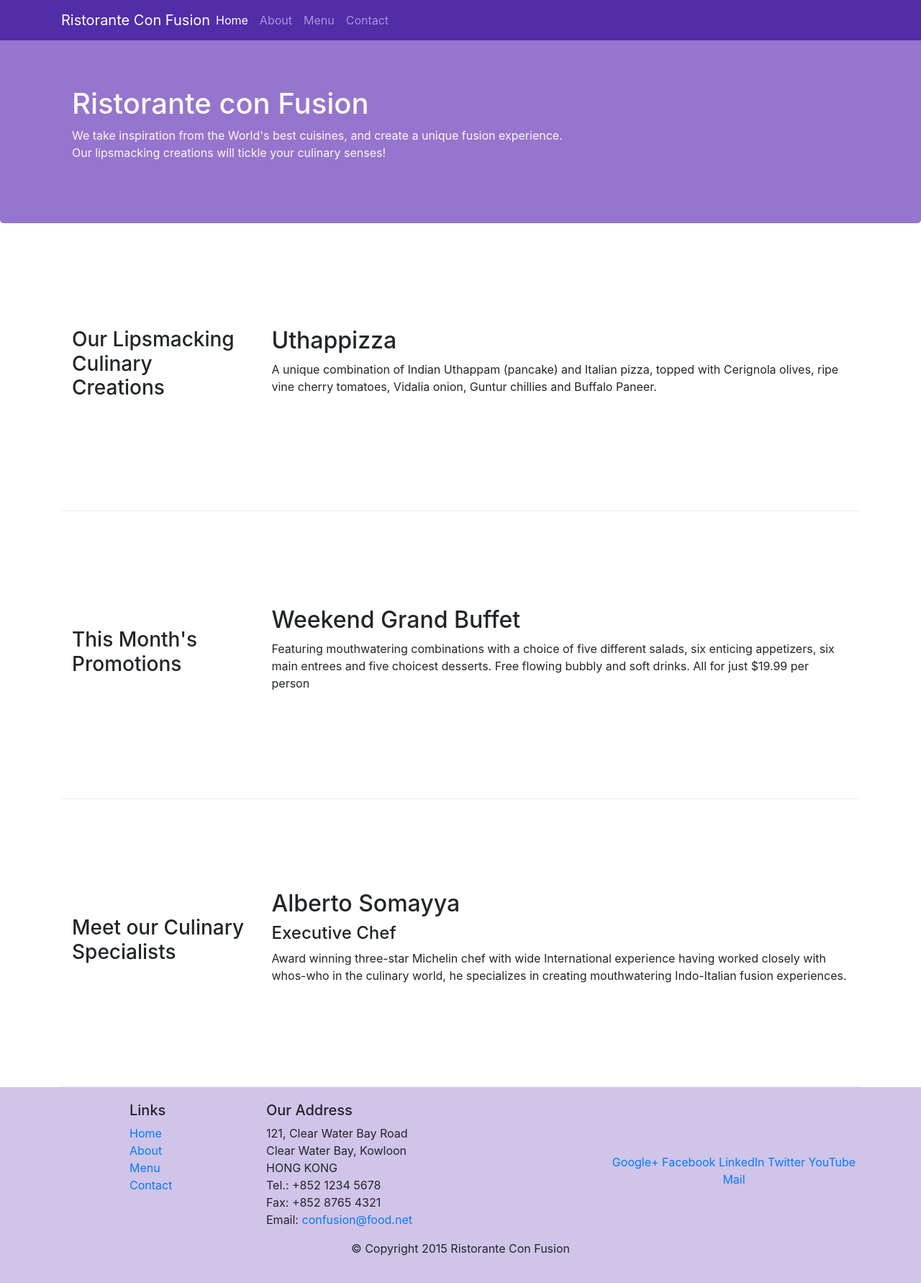
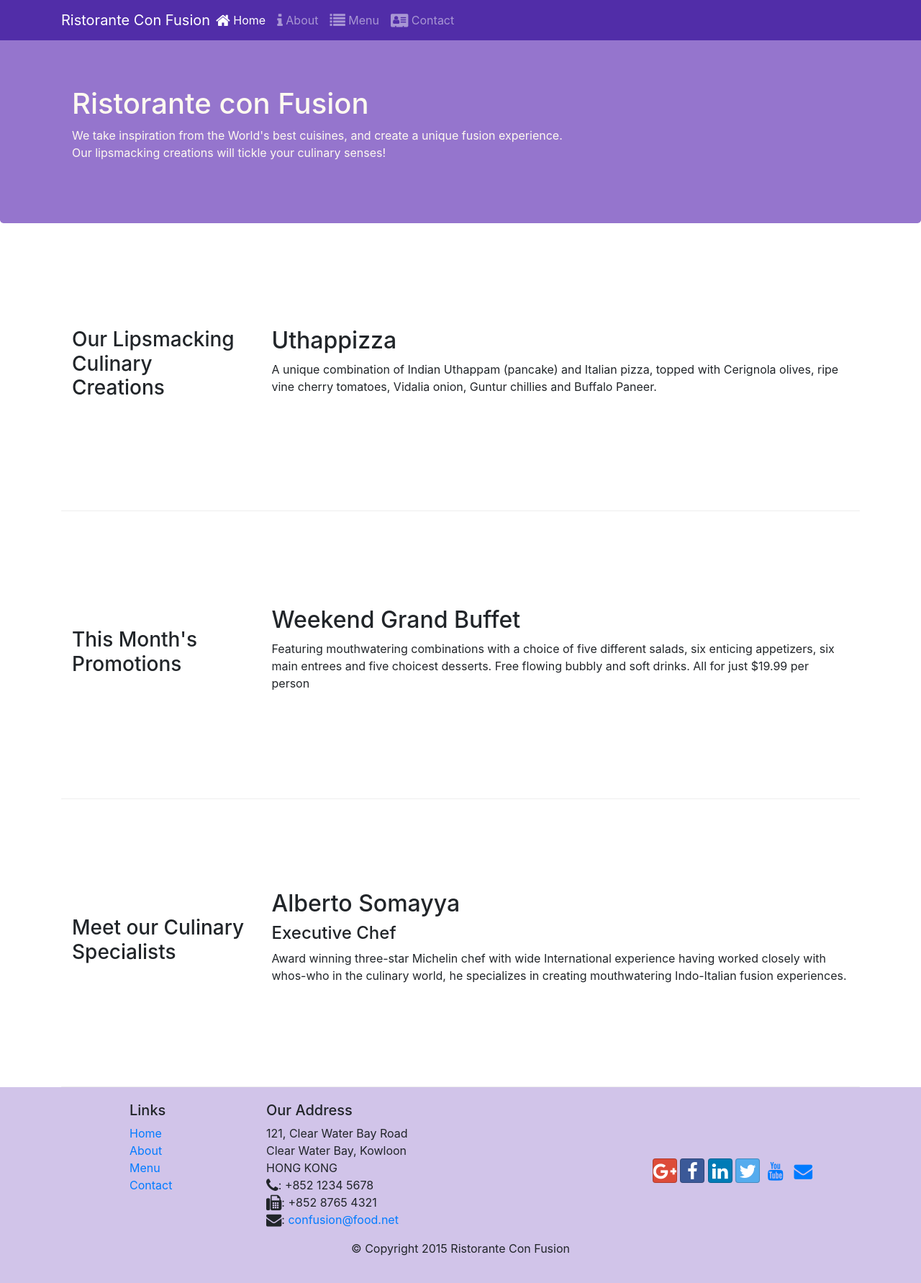
Before and after one commit to Mannisharma2612/conFusion, a website: page index.html in a window 1280 px wide. Shown: the whole page at 72% size. Drawn offline with nearby package versions, Linux system fonts and the light colour scheme.

Commit message:
Icon Fonts

```diff
--- a/index.html
+++ b/index.html
@@ -11,8 +11,12 @@
 
     <!-- Bootstrap CSS -->
     <link rel="stylesheet" href="node_modules/bootstrap/dist/css/bootstrap.min.css">
+    <link rel="stylesheet" href="node_modules/font-awesome/css/font-awesome.min.css">
+    <link rel="stylesheet" href="node_modules/bootstrap-social/bootstrap-social.css">
+    <link href="css/styles.css" rel="stylesheet">
 
-    <link href="css/styles.css" rel="stylesheet">
+    <title>Ristorante Con Fusion</title>
+
 </head>
 
 <body>
@@ -25,10 +29,10 @@
             <a class="navbar-brand mr-auto" href="#">Ristorante Con Fusion</a>
             <div class="collapse navbar-collapse" id="Navbar">
                 <ul class="navbar-nav mr-auto">
-                    <li class="nav-item active"><a class="nav-link" href="#">Home</a></li>
-                    <li class="nav-item"><a class="nav-link" href="./aboutus.html">About</a></li>
-                    <li class="nav-item"><a class="nav-link" href="#">Menu</a></li>
-                    <li class="nav-item"><a class="nav-link" href="#">Contact</a></li>
+                    <li class="nav-item active"><a class="nav-link" href="#"><span class="fa fa-home fa-lg"></span> Home</a></li>
+                    <li class="nav-item"><a class="nav-link" href="./aboutus.html"><span class="fa fa-info fa-lg"></span> About</a></li>
+                    <li class="nav-item"><a class="nav-link" href="#"><span class="fa fa-list fa-lg"></span> Menu</a></li>
+                    <li class="nav-item"><a class="nav-link" href="#"><span class="fa fa-address-card fa-lg"></span> Contact</a></li>
                 </ul>
             </div>
         </div>
@@ -99,19 +103,19 @@
 		              121, Clear Water Bay Road<br>
 		              Clear Water Bay, Kowloon<br>
 		              HONG KONG<br>
-		              Tel.: +852 1234 5678<br>
-		              Fax: +852 8765 4321<br>
-		              Email: <a href="mailto:confusion@food.net">confusion@food.net</a>
+		              <span class="fa fa-phone fa-lg"></span>: +852 1234 5678<br>
+		              <span class="fa fa-fax fa-lg"></span>: +852 8765 4321<br>
+		              <span class="fa fa-envelope fa-lg"></span>: <a href="mailto:confusion@food.net">confusion@food.net</a>
 		           </address>
                 </div>
                 <div class="col col-sm-4 align-self-center">
                     <div style="text-align:center">
-                        <a href="http://google.com/+">Google+</a>
-                        <a href="http://www.facebook.com/profile.php?id=">Facebook</a>
-                        <a href="http://www.linkedin.com/in/">LinkedIn</a>
-                        <a href="http://twitter.com/">Twitter</a>
-                        <a href="http://youtube.com/">YouTube</a>
-                        <a href="mailto:">Mail</a>
+                        <a class="btn btn-social-icon btn-google"  href="http://google.com/+"><span class="fa fa-google-plus fa-lg"></span></a>
+                        <a class="btn btn-social-icon btn-facebook" href="http://www.facebook.com/profile.php?id="><span class="fa fa-facebook fa-lg"></span></a>
+                        <a class="btn btn-social-icon btn-linkedin" href="http://www.linkedin.com/in/"><span class="fa fa-linkedin fa-lg"></span></a>
+                        <a class="btn btn-social-icon btn-twitter" href="http://twitter.com/"><span class="fa fa-twitter fa-lg"></span></a>
+                        <a class="btn btn-social-icon btn-youtube" href="http://youtube.com/"><span class="fa fa-youtube fa-lg"></span></a>
+                        <a class="btn btn-social-icon" href="mailto:"><span class="fa fa-envelope fa-lg"></span></a>
                     </div>
                 </div>
            </div>
--- a/package.json
+++ b/package.json
@@ -23,6 +23,8 @@
   "homepage": "https://github.com/Mannisharma2612/conFusion#readme",
   "dependencies": {
     "bootstrap": "^4.0.0",
+    "bootstrap-social": "^5.1.1",
+    "font-awesome": "^4.7.0",
     "jquery": "^3.3.1",
     "popper.js": "^1.12.9"
   }
```
Also changed, not shown: aboutus.html (+16 -13 lines), 1 other file.
